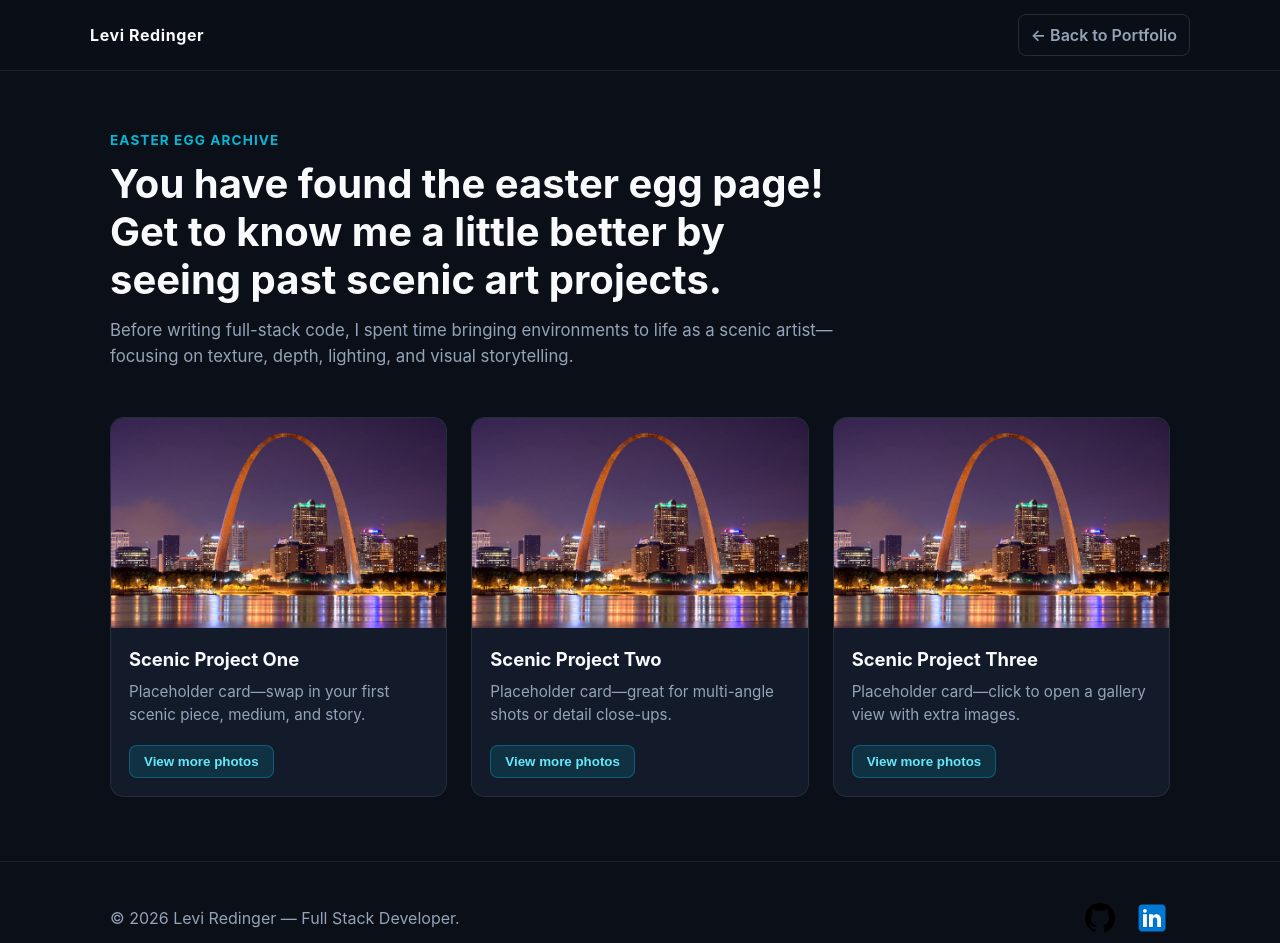
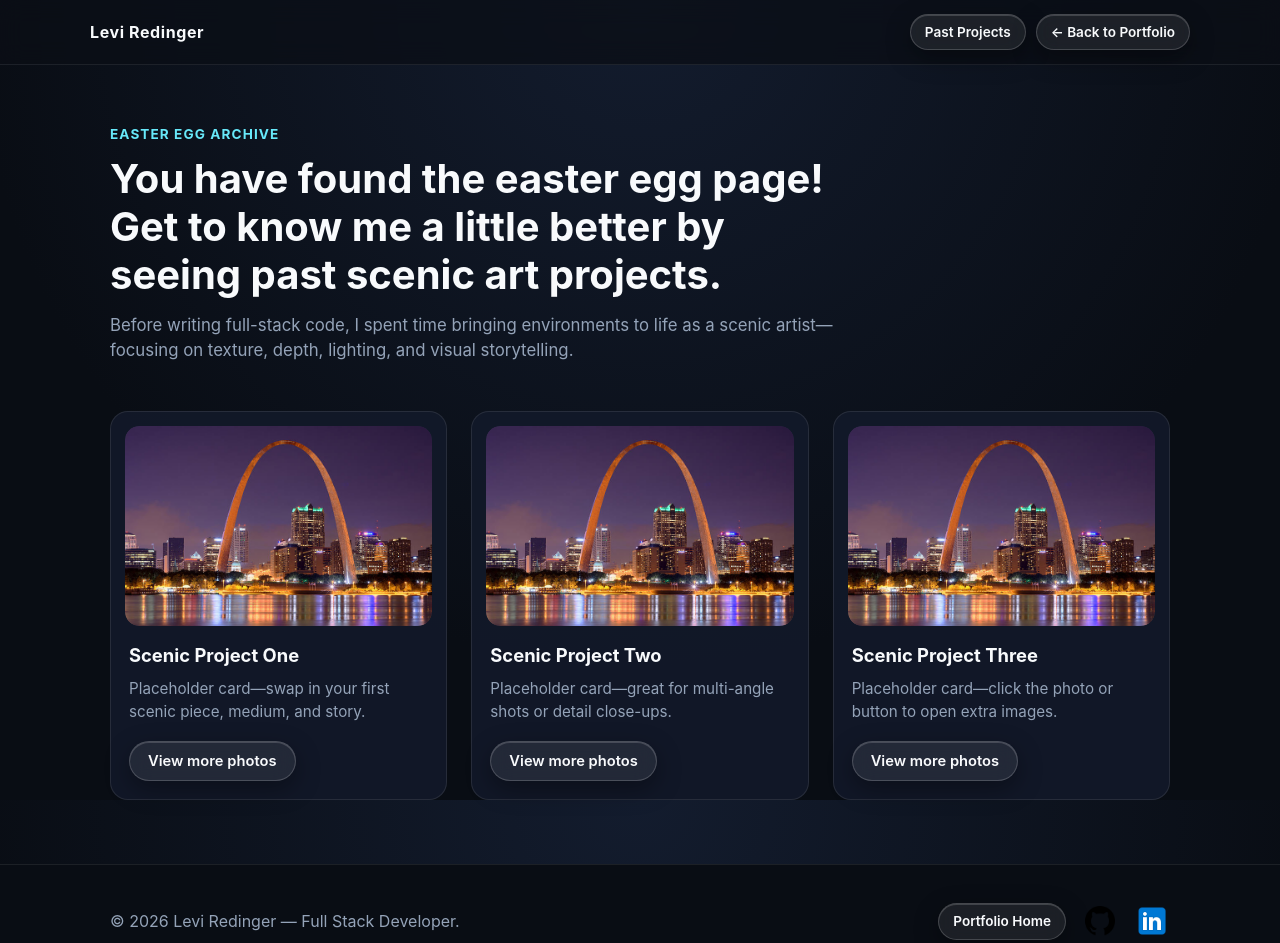
Before and after one commit to levired6/levired-portfolio, a plain HTML site: page past-projects.html in a window 1280 px wide. Drawn offline with Linux system fonts and the light colour scheme.

Commit message:
past projects
Updating styles and html for secret past project page

```diff
--- a/past-projects.html
+++ b/past-projects.html
@@ -13,7 +13,10 @@
     <header class="archive-header">
       <div class="container header-inner">
         <a class="logo" href="index.html">Levi Redinger</a>
-        <a class="archive-back-link" href="index.html">← Back to Portfolio</a>
+        <nav class="archive-nav" aria-label="Archive navigation">
+          <a class="glass-cta glass-cta-sm" href="past-projects.html">Past Projects</a>
+          <a class="glass-cta glass-cta-sm" href="index.html">← Back to Portfolio</a>
+        </nav>
       </div>
     </header>
 
@@ -25,49 +28,57 @@
       </section>
 
       <section class="scenic-grid" aria-label="Past scenic art projects">
-        <!-- Replace src paths and captions once you compile your scenic photos -->
+        <!-- Card 1 -->
         <article
           class="scenic-card"
           data-title="Scenic Project One"
           data-description="Add project notes, paint techniques, or build details here."
-          data-photos='["images/St-louis.png"]'>
-          <img class="scenic-thumb" src="images/St-louis.png" alt="Scenic Project One preview">
+          data-photos='["images/St-louis.png", "images/foxhavenscreenshot.png"]'>
+          <button type="button" class="scenic-thumb-btn" aria-label="View more photos for Scenic Project One">
+            <img class="scenic-thumb" src="images/St-louis.png" alt="Scenic Project One preview">
+          </button>
           <div class="scenic-card-body">
             <h2>Scenic Project One</h2>
             <p>Placeholder card—swap in your first scenic piece, medium, and story.</p>
           </div>
           <div class="scenic-card-footer">
-            <button type="button" class="scenic-open-btn">View more photos</button>
+            <button type="button" class="glass-cta scenic-open-btn">View more photos</button>
           </div>
         </article>
 
+        <!-- Card 2 -->
         <article
           class="scenic-card"
           data-title="Scenic Project Two"
           data-description="Add project notes, paint techniques, or build details here."
           data-photos='["images/St-louis.png"]'>
-          <img class="scenic-thumb" src="images/St-louis.png" alt="Scenic Project Two preview">
+          <button type="button" class="scenic-thumb-btn" aria-label="View more photos for Scenic Project Two">
+            <img class="scenic-thumb" src="images/St-louis.png" alt="Scenic Project Two preview">
+          </button>
           <div class="scenic-card-body">
             <h2>Scenic Project Two</h2>
             <p>Placeholder card—great for multi-angle shots or detail close-ups.</p>
           </div>
           <div class="scenic-card-footer">
-            <button type="button" class="scenic-open-btn">View more photos</button>
+            <button type="button" class="glass-cta scenic-open-btn">View more photos</button>
           </div>
         </article>
 
+        <!-- Card 3 -->
         <article
           class="scenic-card"
           data-title="Scenic Project Three"
           data-description="Add project notes, paint techniques, or build details here."
           data-photos='["images/St-louis.png"]'>
-          <img class="scenic-thumb" src="images/St-louis.png" alt="Scenic Project Three preview">
+          <button type="button" class="scenic-thumb-btn" aria-label="View more photos for Scenic Project Three">
+            <img class="scenic-thumb" src="images/St-louis.png" alt="Scenic Project Three preview">
+          </button>
           <div class="scenic-card-body">
             <h2>Scenic Project Three</h2>
-            <p>Placeholder card—click to open a gallery view with extra images.</p>
+            <p>Placeholder card—click the photo or button to open extra images.</p>
           </div>
           <div class="scenic-card-footer">
-            <button type="button" class="scenic-open-btn">View more photos</button>
+            <button type="button" class="glass-cta scenic-open-btn">View more photos</button>
           </div>
         </article>
       </section>
@@ -77,10 +88,14 @@
       <div class="scenic-modal-panel">
         <div class="scenic-modal-top">
           <h3 id="scenicModalTitle">Project Title</h3>
-          <button type="button" class="scenic-close-btn" id="scenicCloseBtn">Close</button>
+          <button type="button" class="glass-cta glass-cta-sm scenic-close-btn" id="scenicCloseBtn">Close</button>
         </div>
         <p id="scenicModalDesc" class="scenic-modal-desc"></p>
         <div class="scenic-modal-photos" id="scenicModalPhotos"></div>
+        <div class="scenic-modal-actions">
+          <a class="glass-cta glass-cta-sm" href="past-projects.html">All Past Projects</a>
+          <a class="glass-cta glass-cta-sm" href="index.html">← Back to Portfolio</a>
+        </div>
       </div>
     </div>
 
@@ -88,6 +103,7 @@
       <div class="container footer-content">
         <p>© <span id="year"></span> Levi Redinger — Full Stack Developer.</p>
         <div class="social-links">
+          <a href="index.html" class="glass-cta glass-cta-sm">Portfolio Home</a>
           <a href="https://github.com/levired6" target="_blank" rel="noopener noreferrer" aria-label="GitHub Profile">
             <img src="images/icons8-github-48.png" alt="GitHub" class="social-icon">
           </a>
--- a/script.js
+++ b/script.js
@@ -70,7 +70,9 @@ document.addEventListener('DOMContentLoaded', function () {
     const closeBtn = document.getElementById('scenicCloseBtn');
 
     document.querySelectorAll('.scenic-card').forEach((card) => {
-      const btn = card.querySelector('.scenic-open-btn');
+      const openBtn = card.querySelector('.scenic-open-btn');
+      const thumbBtn = card.querySelector('.scenic-thumb-btn');
+
       const openHandler = () => {
         modalTitle.textContent = card.dataset.title || 'Scenic Project';
         modalDesc.textContent = card.dataset.description || '';
@@ -93,11 +95,8 @@ document.addEventListener('DOMContentLoaded', function () {
         scenicModal.classList.add('is-open');
       };
 
-      card.addEventListener('click', (e) => {
-        if (e.target.closest('button')) return;
-        openHandler();
-      });
-      if (btn) btn.addEventListener('click', openHandler);
+      if (thumbBtn) thumbBtn.addEventListener('click', openHandler);
+      if (openBtn) openBtn.addEventListener('click', openHandler);
     });
 
     const closeModal = () => scenicModal.classList.remove('is-open');
--- a/styles.css
+++ b/styles.css
@@ -341,7 +341,7 @@ a:focus, button:focus, input:focus, textarea:focus{ outline:3px solid rgba(6,182
    Easter Egg Archive Page (past-projects.html)
    ========================================================= */
 body.scenic-archive {
-  background: #0b0f17;
+  background: radial-gradient(circle at top, #131c2e 0%, #090d14 65%);
   color: #f1f5f9;
   margin: 0;
   min-height: 100vh;
@@ -351,8 +351,8 @@ body.scenic-archive .archive-header {
   position: sticky;
   top: 0;
   z-index: 20;
-  background: rgba(11, 15, 23, 0.88);
-  backdrop-filter: blur(8px);
+  background: rgba(11, 15, 23, 0.78);
+  backdrop-filter: blur(12px);
   border-bottom: 1px solid rgba(255, 255, 255, 0.08);
 }
 
@@ -360,19 +360,46 @@ body.scenic-archive .archive-header .logo {
   color: #f8fafc;
 }
 
-body.scenic-archive .archive-back-link {
-  color: #94a3b8;
-  text-decoration: none;
-  font-weight: 600;
-  padding: 8px 12px;
-  border-radius: 8px;
-  border: 1px solid rgba(255, 255, 255, 0.12);
-  transition: color 0.2s ease, border-color 0.2s ease;
+body.scenic-archive .archive-nav {
+  display: flex;
+  align-items: center;
+  gap: 10px;
+  flex-wrap: wrap;
 }
 
-body.scenic-archive .archive-back-link:hover {
+/* Rounded Glass CTAs */
+body.scenic-archive .glass-cta {
+  display: inline-flex;
+  align-items: center;
+  justify-content: center;
+  gap: 8px;
+  padding: 10px 18px;
+  border-radius: 999px;
+  background: rgba(255, 255, 255, 0.08);
+  border: 1px solid rgba(255, 255, 255, 0.18);
+  backdrop-filter: blur(12px);
+  -webkit-backdrop-filter: blur(12px);
+  color: #f8fafc;
+  font-family: inherit;
+  font-size: 0.92rem;
+  font-weight: 600;
+  text-decoration: none;
+  cursor: pointer;
+  box-shadow: 0 8px 24px rgba(0, 0, 0, 0.35), inset 0 1px 0 rgba(255, 255, 255, 0.16);
+  transition: transform 0.2s ease, background 0.2s ease, border-color 0.2s ease, box-shadow 0.2s ease;
+}
+
+body.scenic-archive .glass-cta:hover {
+  transform: translateY(-2px);
+  background: rgba(6, 182, 212, 0.2);
+  border-color: rgba(103, 232, 249, 0.55);
+  box-shadow: 0 12px 28px rgba(6, 182, 212, 0.18), inset 0 1px 0 rgba(255, 255, 255, 0.25);
   color: #ffffff;
-  border-color: var(--accent);
+}
+
+body.scenic-archive .glass-cta-sm {
+  padding: 7px 14px;
+  font-size: 0.85rem;
 }
 
 body.scenic-archive .archive-hero {
@@ -386,7 +413,7 @@ body.scenic-archive .archive-eyebrow {
   font-weight: 700;
   letter-spacing: 0.08em;
   text-transform: uppercase;
-  color: var(--accent);
+  color: #67e8f9;
   margin-bottom: 10px;
 }
 
@@ -411,32 +438,49 @@ body.scenic-archive .scenic-grid {
 }
 
 body.scenic-archive .scenic-card {
-  background: #131b2b;
-  border: 1px solid rgba(255, 255, 255, 0.08);
-  border-radius: 14px;
-  overflow: hidden;
+  background: rgba(19, 27, 43, 0.85);
+  border: 1px solid rgba(255, 255, 255, 0.09);
+  border-radius: 18px;
+  padding: 14px;
   display: flex;
   flex-direction: column;
-  cursor: pointer;
   transition: transform 0.2s ease, box-shadow 0.2s ease, border-color 0.2s ease;
 }
 
 body.scenic-archive .scenic-card:hover {
   transform: translateY(-4px);
-  border-color: rgba(6, 182, 212, 0.45);
-  box-shadow: 0 14px 30px rgba(0, 0, 0, 0.45);
+  border-color: rgba(103, 232, 249, 0.45);
+  box-shadow: 0 16px 34px rgba(0, 0, 0, 0.5);
+}
+
+/* Clickable image button with rounded edges */
+body.scenic-archive .scenic-thumb-btn {
+  padding: 0;
+  border: none;
+  background: transparent;
+  border-radius: 14px;
+  overflow: hidden;
+  cursor: pointer;
+  display: block;
+  width: 100%;
 }
 
 body.scenic-archive .scenic-thumb {
   width: 100%;
-  height: 210px;
+  height: 200px;
   object-fit: cover;
   display: block;
+  border-radius: 14px;
   background: #1e293b;
+  transition: transform 0.35s ease;
+}
+
+body.scenic-archive .scenic-thumb-btn:hover .scenic-thumb {
+  transform: scale(1.03);
 }
 
 body.scenic-archive .scenic-card-body {
-  padding: 18px;
+  padding: 16px 4px 14px;
   flex: 1 0 auto;
 }
 
@@ -453,23 +497,7 @@ body.scenic-archive .scenic-card-body p {
 }
 
 body.scenic-archive .scenic-card-footer {
-  padding: 0 18px 18px;
-}
-
-body.scenic-archive .scenic-open-btn {
-  background: rgba(6, 182, 212, 0.14);
-  color: #67e8f9;
-  border: 1px solid rgba(6, 182, 212, 0.35);
-  padding: 8px 14px;
-  border-radius: 8px;
-  font-weight: 600;
-  cursor: pointer;
-  transition: background 0.2s ease, color 0.2s ease;
-}
-
-body.scenic-archive .scenic-open-btn:hover {
-  background: var(--accent);
-  color: #061018;
+  padding: 4px;
 }
 
 /* Lightbox Modal */
@@ -482,7 +510,7 @@ body.scenic-archive .scenic-modal {
   justify-content: center;
   padding: 20px;
   background: rgba(3, 6, 12, 0.85);
-  backdrop-filter: blur(6px);
+  backdrop-filter: blur(8px);
 }
 
 body.scenic-archive .scenic-modal.is-open {
@@ -490,15 +518,16 @@ body.scenic-archive .scenic-modal.is-open {
 }
 
 body.scenic-archive .scenic-modal-panel {
-  background: #131b2b;
-  border: 1px solid rgba(255, 255, 255, 0.12);
-  border-radius: 16px;
+  background: rgba(19, 27, 43, 0.96);
+  border: 1px solid rgba(255, 255, 255, 0.14);
+  border-radius: 20px;
   max-width: 760px;
   width: 100%;
   max-height: 90vh;
   overflow-y: auto;
   padding: 24px;
   color: #f8fafc;
+  box-shadow: 0 24px 60px rgba(0, 0, 0, 0.65);
 }
 
 body.scenic-archive .scenic-modal-top {
@@ -519,39 +548,35 @@ body.scenic-archive .scenic-modal-desc {
   color: #94a3b8;
 }
 
-body.scenic-archive .scenic-close-btn {
-  background: transparent;
-  color: #cbd5e1;
-  border: 1px solid rgba(255, 255, 255, 0.16);
-  border-radius: 8px;
-  padding: 6px 12px;
-  cursor: pointer;
-  font-weight: 600;
-}
-
-body.scenic-archive .scenic-close-btn:hover {
-  border-color: var(--accent);
-  color: #ffffff;
-}
-
 body.scenic-archive .scenic-modal-photos {
   display: grid;
   grid-template-columns: repeat(auto-fit, minmax(200px, 1fr));
-  gap: 12px;
-  margin-top: 16px;
+  gap: 14px;
+  margin-top: 18px;
 }
 
 body.scenic-archive .scenic-modal-photos img {
   width: 100%;
-  height: 180px;
+  height: 190px;
   object-fit: cover;
-  border-radius: 10px;
+  border-radius: 12px;
   background: #1e293b;
+}
+
+body.scenic-archive .scenic-modal-actions {
+  display: flex;
+  align-items: center;
+  justify-content: flex-end;
+  gap: 10px;
+  flex-wrap: wrap;
+  margin-top: 20px;
+  padding-top: 16px;
+  border-top: 1px solid rgba(255, 255, 255, 0.08);
 }
 
 body.scenic-archive .scenic-footer {
   border-top: 1px solid rgba(255, 255, 255, 0.08);
-  background: #0b0f17;
+  background: #090d14;
   color: #94a3b8;
   margin-top: 0;
 }
```
